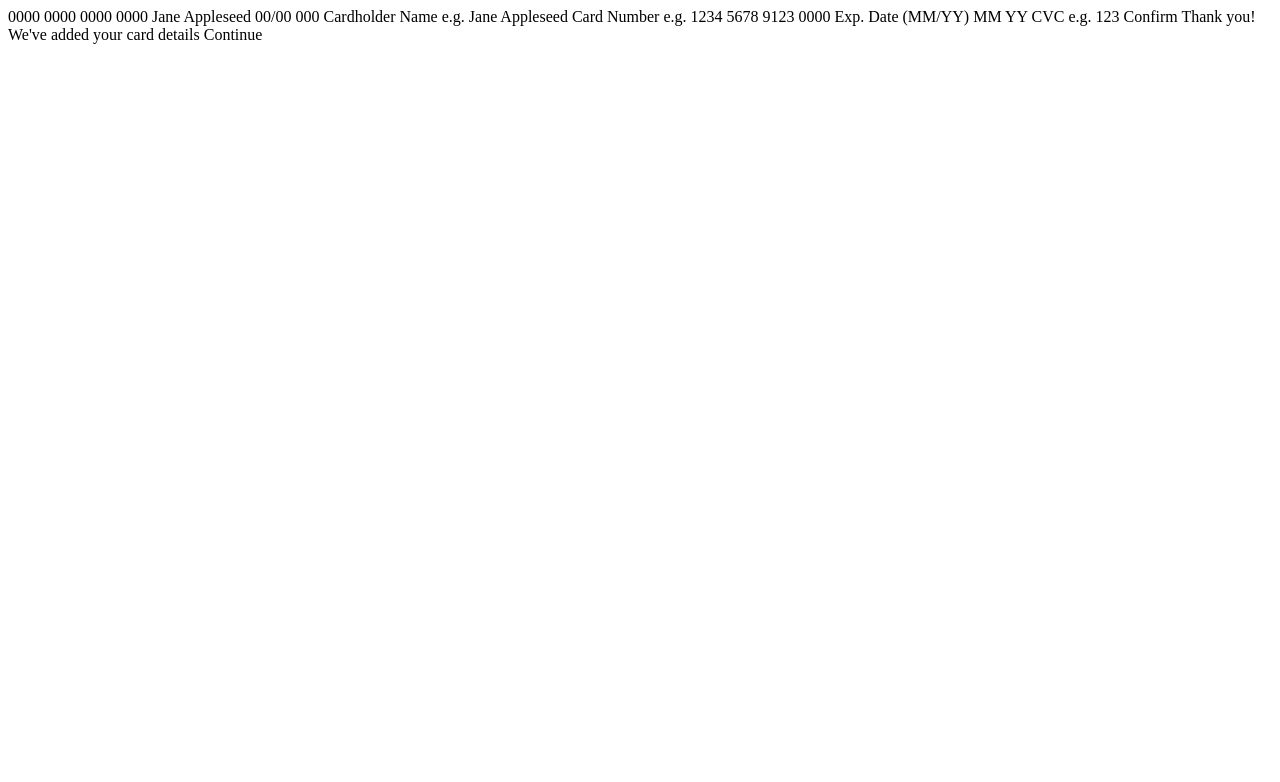
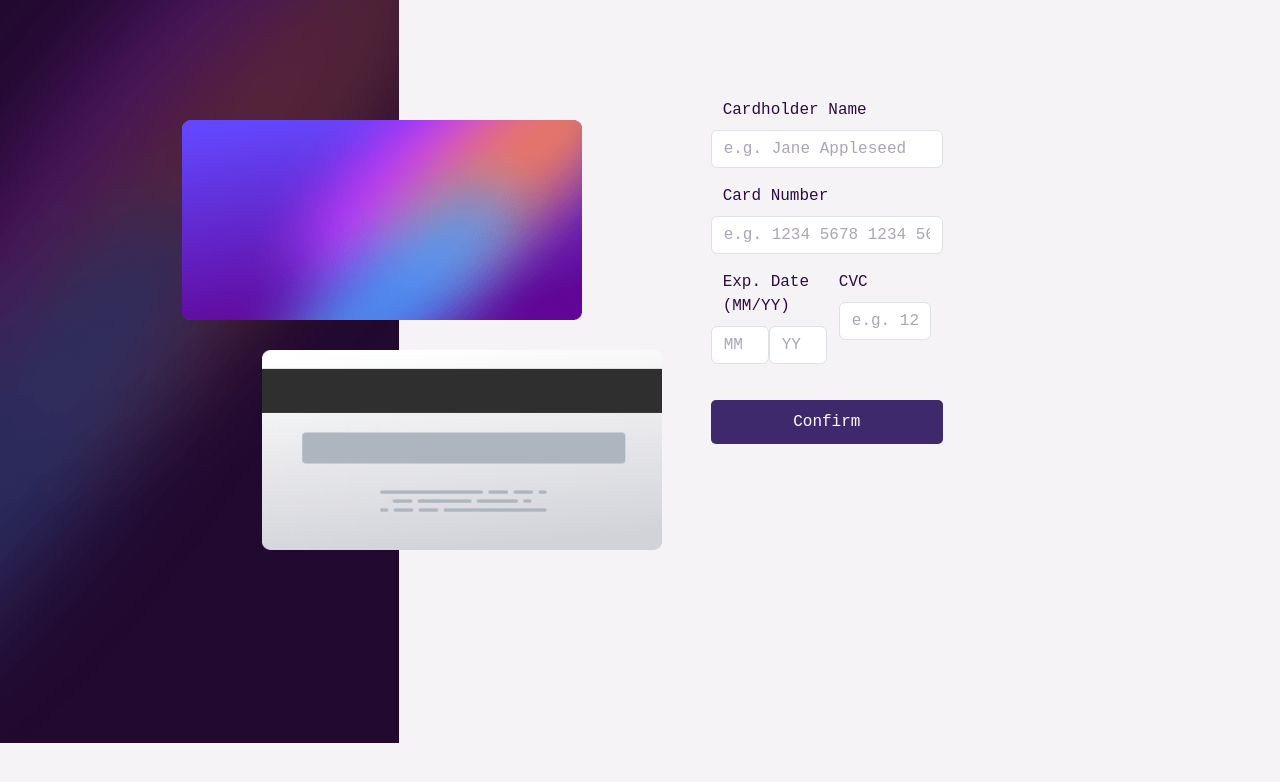
Before and after one commit to MarioA96/webChallenge_04, a plain HTML site: page index.html in a window 1280 px wide. Drawn offline with nearby package versions, Linux system fonts and the light colour scheme.

Commit message:
Update index.html
Se formateo el index con su estructura y estilos correspondientes.

```diff
--- a/index.html
+++ b/index.html
@@ -1,46 +1,99 @@
 <!DOCTYPE html>
 <html lang="en">
+
 <head>
     <meta charset="UTF-8">
-  <meta name="viewport" content="width=device-width, initial-scale=1.0"> <!-- displays site properly based on user's device -->
+    <meta name="viewport" content="width=device-width, initial-scale=1.0">
+    <!-- displays site properly based on user's device -->
 
     <link rel="icon" type="image/png" sizes="32x32" href="./images/favicon-32x32.png">
+    <link href="https://cdn.jsdelivr.net/npm/bootstrap@5.3.2/dist/css/bootstrap.min.css" rel="stylesheet" integrity="sha384-T3c6CoIi6uLrA9TneNEoa7RxnatzjcDSCmG1MXxSR1GAsXEV/Dwwykc2MPK8M2HN" crossorigin="anonymous">
 
     <title>Frontend Mentor | Interactive card details form</title>
 
     <!-- Feel free to remove these styles or customise in your own stylesheet 👍 -->
     <style>
+        body{
+            background-color: hsl(280, 16%, 96%);
+            height: 100%;
+            width: 100%;
+            overflow-y: hidden;
+        }
+
+        .form-control::placeholder  {
+            color: hsl(267, 7%, 67%);
+        }
+
+        form {
+            font-family: monospace;
+            color: hsl(278, 71%, 15%);
+        }
+
+        .btn {
+            background-color: hsl(258, 45%, 29%);
+            color: hsl(0, 0%, 100%);
+            border: none;
+            padding: 10px 20px;
+            border-radius: 5px;
+            margin-top: 20px;
+        }
+
+        .btn:hover {
+            background-color: hsl(258, 41%, 59%);
+        }
 
     </style>
 </head>
+
 <body>
 
-  0000 0000 0000 0000
-  Jane Appleseed
-  00/00
+    <div class="container-fluid" style="padding-left: 0; display: relative; height: 100%; width: 100%;">
+        <main class="row" style="display: flex; height: 100%; width: 100%;">
+            <div class="col-4 lateral-left__simple" style="height: 100%;">
+                <img src="./images/bg-main-desktop.png" width="100%" height="100%" alt="">
+            </div>
+            <div class="col-6 lateral-right__form" style=" display: flex; align-items: center; justify-items: center;">
+                <form class="col-10" style="padding-left: 300px; margin-top: -200px;">
+                    <div class="mb-3 row" id="cardholder-name">
+                        <label for="cardholder-name" class="form-label" >Cardholder Name</label>
+                        <input type="text" class="form-control" id="cardholder-name" placeholder="e.g. Jane Appleseed">
+                    </div>
+                    <div class="mb-3 row" id="cardholder-number">
+                        <label for="cardholder-number" class="form-label">Card Number</label>
+                        <input type="text" class="form-control" id="cardholder-name" placeholder="e.g. 1234 5678 1234 5678">
+                    </div>
+                    <div class="mb-3 row" id="cardholder-date_cvc">
+                        <div class="col-6">
+                            <label for="cardholder-exp_date" class="form-label">Exp. Date (MM/YY)</label>
+                            <div class="row">
+                                <input type="text" class="col form-control" id="cardholder-name" placeholder="MM">
+                                <input type="text" class="col form-control" id="cardholder-name" placeholder="YY">
+                            </div>
+                        </div>
+                        <div class="col-6">
+                            <label for="cardholder-cvc" class="form-label">CVC</label>
+                            <input type="text" class="form-control" id="cardholder-name" placeholder="e.g. 123">
+                        </div>
+                    </div>
+                    <div class="row">
+                        <button type="submit" class="btn">Confirm</button>
+                    </div>
+                </form>
+            </div>
+            <div class="floating-elements__container-cards" style="display: relative; z-index: 10; max-width: fit-content; position: absolute; top: 120px; left: 170px;">
+                <div class="card_1" style="display: flex; max-width: 100%; padding-bottom: 30px;">
+                    <img src="./images/bg-card-front.png" width="400px" height="200px" alt="">
+                </div>
+                <div class="card_2" style="display: flex; max-width: 100%; padding-left: 80px;">
+                    <img src="./images/bg-card-back.png" width="400px" height="200px" alt="">
+                </div>
+            </div>
+        </main>
+    </div>
 
-  000
+    <script src="https://cdn.jsdelivr.net/npm/bootstrap@5.3.2/dist/js/bootstrap.bundle.min.js" integrity="sha384-C6RzsynM9kWDrMNeT87bh95OGNyZPhcTNXj1NW7RuBCsyN/o0jlpcV8Qyq46cDfL" crossorigin="anonymous"></script>
+    <script src="https://cdn.jsdelivr.net/npm/@popperjs/core@2.11.8/dist/umd/popper.min.js" integrity="sha384-I7E8VVD/ismYTF4hNIPjVp/Zjvgyol6VFvRkX/vR+Vc4jQkC+hVqc2pM8ODewa9r" crossorigin="anonymous"></script>
+    <script src="https://cdn.jsdelivr.net/npm/bootstrap@5.3.2/dist/js/bootstrap.min.js" integrity="sha384-BBtl+eGJRgqQAUMxJ7pMwbEyER4l1g+O15P+16Ep7Q9Q+zqX6gSbd85u4mG4QzX+" crossorigin="anonymous"></script>
+</body>
 
-  Cardholder Name
-  e.g. Jane Appleseed
-
-  Card Number
-  e.g. 1234 5678 9123 0000
-
-  Exp. Date (MM/YY)
-  MM
-  YY
-
-  CVC
-  e.g. 123
-
-  Confirm
-
-  <!-- Completed state start -->
-
-  Thank you!
-  We've added your card details
-  Continue
-
-</body>
 </html>
```
Lines whose indentation alone changed are shown as unchanged.
